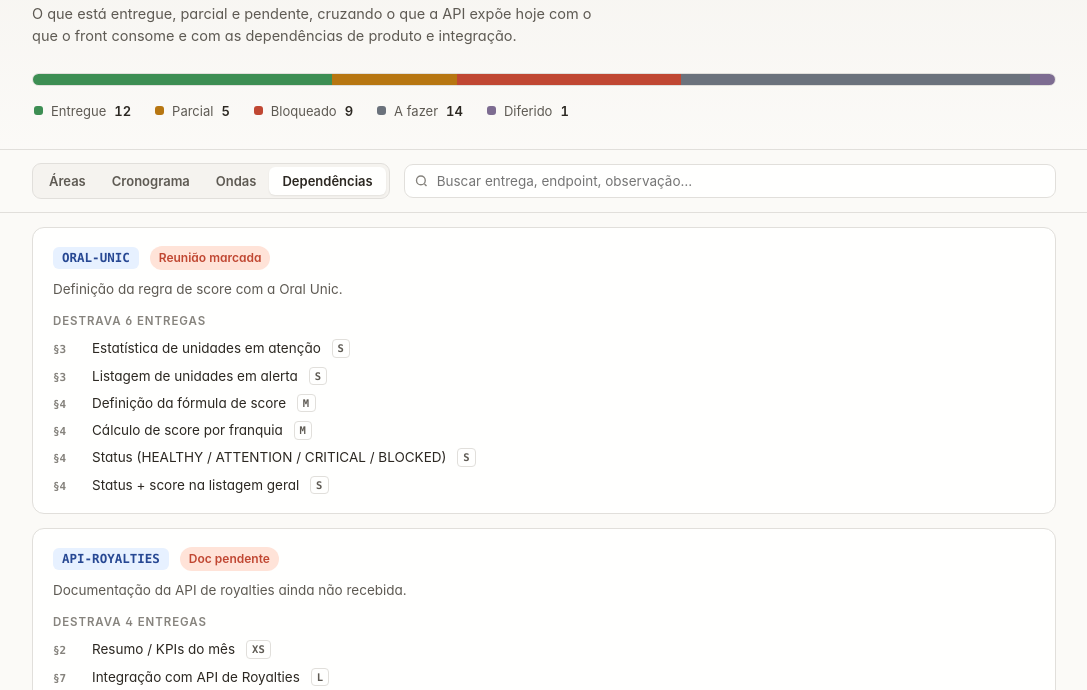
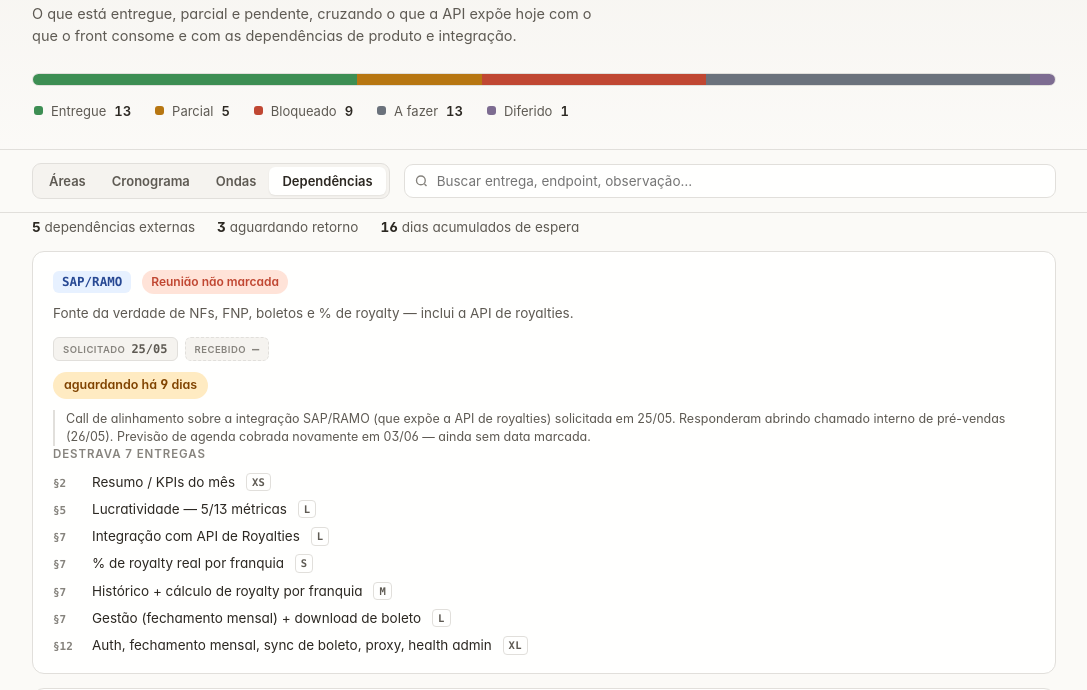
Before and after one commit to brittola/roadmap-franchise-backoffice, a plain HTML site: page index.html in a window 1280 px wide. Both pictures are taken after a click on the tab "Dependências". Shown: the part 110-800 px from the top of the page, without its empty margins (96-1183 px from the left). Drawn offline with Linux system fonts and the light colour scheme.

Commit message:
Enhance index.html with new styles for dependency tracking and update item statuses. This commit introduces CSS classes for displaying dependency delays and their statuses, along with updates to the dependency data structure and item completion status.

```diff
--- a/index.html
+++ b/index.html
@@ -113,6 +113,23 @@
   .dep-list { display: flex; flex-direction: column; gap: 7px; }
   .dep-item { display: flex; align-items: baseline; gap: 9px; font-size: 13.5px; }
   .dep-item .gid { font: 600 11px/1 var(--mono); color: var(--ink-faint); flex: none; width: 30px; }
+
+  /* ---------- Dep delay tracking ---------- */
+  .dep-summary { display: flex; flex-wrap: wrap; gap: 6px 22px; align-items: baseline; margin: 4px 0 2px; font-size: 13.5px; color: var(--ink-soft); }
+  .dep-summary strong { color: var(--ink); font-variant-numeric: tabular-nums; font-weight: 680; }
+  .dep-chrono { display: flex; flex-wrap: wrap; gap: 7px; margin: 0 0 11px; }
+  .chrono { font: 600 12px/1 var(--mono); color: var(--ink-soft); background: var(--panel); border: 1px solid var(--line); padding: 5px 9px; border-radius: 6px; display: inline-flex; gap: 6px; align-items: center; }
+  .chrono i { font: 600 9.5px/1 var(--sans); font-style: normal; letter-spacing: 0.05em; text-transform: uppercase; color: var(--ink-faint); }
+  .chrono.pend { border-style: dashed; color: var(--ink-faint); }
+  .dep-delay { display: flex; align-items: center; gap: 11px; flex-wrap: wrap; }
+  .dep-delay .dd-badge { font-size: 12.5px; font-weight: 600; padding: 4px 11px; border-radius: 999px; }
+  .dep-delay .dd-badge b { font-variant-numeric: tabular-nums; font-weight: 720; }
+  .dep-delay.done .dd-badge { color: var(--done); background: var(--done-bg); }
+  .dep-delay.partial .dd-badge { color: oklch(0.45 0.11 60); background: var(--partial-bg); }
+  .dep-delay.blocked .dd-badge { color: var(--blocked); background: var(--blocked-bg); }
+  .dep-delay.none { font-size: 12.5px; color: var(--ink-faint); font-style: italic; }
+  .dep-overdue { font-size: 12px; font-weight: 640; color: var(--blocked); }
+  .dep-log { font-size: 12.5px; line-height: 1.45; color: var(--ink-soft); margin-top: 11px; padding-left: 11px; border-left: 2px solid var(--line); }
 
   /* ---------- Waves ---------- */
   .wave-group { margin-top: 30px; position: relative; padding-left: 28px; }
@@ -237,13 +254,22 @@ const DAYS_PER_WEEK = 2;
 const days = sz => SIZES[sz] * DAYS_PER_WEEK;          // XS 1 · S 2 · M 4 · L 6 · XL 10
 const fmtD = n => Number.isInteger(n) ? String(n) : n.toFixed(1);
 
+// Datas em AAAA-MM-DD. requested = quando pedimos · resolved = quando chegou (null = pendente)
+// promised = prazo prometido pela contraparte (opcional) · log = histórico livre.
 const DEPS = {
-  "ORAL-UNIC":       { state: "Reunião marcada", desc: "Definição da regra de score com a Oral Unic." },
-  "API-ROYALTIES":   { state: "Doc pendente",    desc: "Documentação da API de royalties ainda não recebida." },
-  "API-ENCANTÔMETRO":{ state: "Doc pendente",    desc: "Documentação da API de encantômetro/NPS ainda não recebida." },
-  "SAP/RAMO":        { state: "A integrar",      desc: "Fonte da verdade de NFs, FNP, boletos e % de royalty." },
-  "FONTE-MKT":       { state: "A definir",       desc: "Como o gasto de marketing será cadastrado (Aymar/Geo com Oral Unic)." },
-  "DEF-DESPESAS":    { state: "A definir",       desc: "Regime (caixa vs. competência) e regra de rateio de despesas." },
+  "SAP/RAMO":        { state: "Reunião não marcada", desc: "Fonte da verdade de NFs, FNP, boletos e % de royalty — inclui a API de royalties.",
+                       requested: "2026-05-25", resolved: null, promised: null,
+                       log: "Call de alinhamento sobre a integração SAP/RAMO (que expõe a API de royalties) solicitada em 25/05. Responderam abrindo chamado interno de pré-vendas (26/05). Previsão de agenda cobrada novamente em 03/06 — ainda sem data marcada." },
+  "API-ENCANTÔMETRO":{ state: "Doc incompleta", desc: "Documentação da API de encantômetro/NPS (WeHelp) recebida sem as rotas necessárias.",
+                       requested: "2026-05-27", resolved: null, promised: null,
+                       log: "Doc solicitada em 27/05 e recebida em 03/06, mas sem as rotas que listam os resultados de NPS e encantômetro. Inclusão dessas rotas re-solicitada em 03/06 — ainda não recebida." },
+  "ORAL-UNIC":       { state: "Aguardando retorno", desc: "Definição da regra de score com a Oral Unic.",
+                       requested: "2026-06-03", resolved: null, promised: null,
+                       log: "Definições contatadas em 03/06 — ainda sem resposta." },
+  "FONTE-MKT":       { state: "A definir", desc: "Como o gasto de marketing será cadastrado (Aymar/Geo com Oral Unic).",
+                       requested: null, resolved: null, promised: null, log: "" },
+  "DEF-DESPESAS":    { state: "A definir", desc: "Regime (caixa vs. competência) e regra de rateio de despesas.",
+                       requested: null, resolved: null, promised: null, log: "" },
 };
 
 const WAVES = {
@@ -265,12 +291,12 @@ const ITEMS = [
   { g:"1", area:"Fundação & Autenticação", title:"Bootstrap do usuário", status:"done", endpoint:"GET /user-info", note:"{ id, name, email, role, companies, thumbUrl }.", deps:[], wave:"✓", size:"S" },
   { g:"1", area:"Fundação & Autenticação", title:"Foto / avatar do usuário", status:"done", endpoint:"em /user-info", note:"URL assinada via UserPhotoService.", deps:[], wave:"✓", size:"S" },
   { g:"1", area:"Fundação & Autenticação", title:"Guards de acesso", status:"done", endpoint:"", note:"AuthCookieGuard, RolesGuard, CompanyAccessGuard.", deps:[], wave:"✓", size:"S" },
-  { g:"1", area:"Fundação & Autenticação", title:"Integração “Esqueceu sua senha?”", status:"todo", endpoint:"POST /auth/forgot-password (proposto)", note:"Proxy do fluxo de recuperação do amigo-auth. UI já existe na tela de Login; falta endpoint BFF + broker upstream.", deps:[], wave:"A", size:"S" },
+  { g:"1", area:"Fundação & Autenticação", title:"Integração “Esqueceu sua senha?”", status:"done", endpoint:"POST /auth/forgot-password", note:"Proxy do fluxo de recuperação do amigo-auth. Finalizado em 03/06.", deps:[], wave:"✓", size:"S" },
 
   { g:"2", area:"Listagem & Detalhe de Franquias", title:"Listagem paginada + busca + região", status:"done", endpoint:"GET /franchisees", note:"Consumido via HTTP real.", deps:[], wave:"✓", size:"M" },
   { g:"2", area:"Listagem & Detalhe de Franquias", title:"Detalhe da franquia (núcleo)", status:"partial", endpoint:"GET /franchisees/:id", note:"DTO real; front ainda sobrepõe template mock para units, nps, director, revenueTrendK.", deps:[], wave:"A", size:"S" },
   { g:"2", area:"Listagem & Detalhe de Franquias", title:"Histórico de faturamento (6 meses)", status:"done", endpoint:"GET /franchisees/:id/billing-history", note:"Alimenta o gráfico de tendência.", deps:[], wave:"✓", size:"M" },
-  { g:"2", area:"Listagem & Detalhe de Franquias", title:"Resumo / KPIs do mês", status:"partial", endpoint:"GET /franchisees/:id/summary", note:"monthRevenue e closedEvaluations reais; royaltyPercent mockado em 5%.", deps:["API-ROYALTIES"], wave:"C", size:"XS" },
+  { g:"2", area:"Listagem & Detalhe de Franquias", title:"Resumo / KPIs do mês", status:"partial", endpoint:"GET /franchisees/:id/summary", note:"monthRevenue e closedEvaluations reais; royaltyPercent mockado em 5%.", deps:["SAP/RAMO"], wave:"C", size:"XS" },
 
   { g:"3", area:"Dashboard Executivo", title:"Ranking de faturamento (Top 20)", status:"done", endpoint:"GET /dashboard/revenue-ranking", note:"FRANCHISOR-only; HTTP real.", deps:[], wave:"✓", size:"M" },
   { g:"3", area:"Dashboard Executivo", title:"Faixa de KPIs (GMV, unidades ativas)", status:"partial", endpoint:"", note:"Front ainda usa listFranchiseesLegacyMock() para parte da faixa.", deps:[], wave:"A", size:"S" },
@@ -290,9 +316,9 @@ const ITEMS = [
   { g:"6", area:"Encantômetro & NPS", title:"Integração com API de Encantômetro/NPS", status:"blocked", endpoint:"", note:"Ausente na API; documentação ainda não recebida.", deps:["API-ENCANTÔMETRO"], wave:"D", size:"L" },
   { g:"6", area:"Encantômetro & NPS", title:"Métrica de encantômetro + taxa de resposta", status:"todo", endpoint:"", note:"Bloco Gente/Cliente; depende da integração.", deps:["API-ENCANTÔMETRO"], wave:"D", size:"M" },
 
-  { g:"7", area:"Royalties", title:"Integração com API de Royalties", status:"blocked", endpoint:"", note:"Módulo vazio; RoyaltyRateService retorna 5% hardcoded.", deps:["API-ROYALTIES"], wave:"C", size:"L" },
-  { g:"7", area:"Royalties", title:"% de royalty real por franquia", status:"blocked", endpoint:"alimenta /summary", note:"Substitui o mock de 5%.", deps:["API-ROYALTIES","SAP/RAMO"], wave:"C", size:"S" },
-  { g:"7", area:"Royalties", title:"Histórico + cálculo de royalty por franquia", status:"todo", endpoint:"GET /franchisees/:id/royalties?month=", note:"Agregação mensal por unidade.", deps:["API-ROYALTIES","SAP/RAMO"], wave:"C", size:"M" },
+  { g:"7", area:"Royalties", title:"Integração com API de Royalties", status:"blocked", endpoint:"", note:"Módulo vazio; RoyaltyRateService retorna 5% hardcoded.", deps:["SAP/RAMO"], wave:"C", size:"L" },
+  { g:"7", area:"Royalties", title:"% de royalty real por franquia", status:"blocked", endpoint:"alimenta /summary", note:"Substitui o mock de 5%.", deps:["SAP/RAMO"], wave:"C", size:"S" },
+  { g:"7", area:"Royalties", title:"Histórico + cálculo de royalty por franquia", status:"todo", endpoint:"GET /franchisees/:id/royalties?month=", note:"Agregação mensal por unidade.", deps:["SAP/RAMO"], wave:"C", size:"M" },
   { g:"7", area:"Royalties", title:"Gestão (fechamento mensal) + download de boleto", status:"todo", endpoint:"GET /royalties?month= · proxy", note:"Depende do sync SAP/RAMO.", deps:["SAP/RAMO"], wave:"C", size:"L" },
 
   { g:"8", area:"Configuração de Planejamento (Metas)", title:"Versão inicial de planejamento", status:"done", endpoint:"", note:"Finalizada.", deps:[], wave:"✓", size:"M" },
@@ -318,6 +344,38 @@ const state = { view: "areas", active: new Set(ORDER), search: "", dep: null, st
 
 const css = s => getComputedStyle(document.documentElement).getPropertyValue(s);
 const esc = s => s.replace(/[&<>]/g, c => ({ "&":"&amp;", "<":"&lt;", ">":"&gt;" }[c]));
+
+// ---------- Dependency delay tracking ----------
+const MS_DAY = 86400000;
+const _today = new Date(); _today.setHours(0,0,0,0);
+const parseDate = s => { if(!s) return null; const [y,m,d] = s.split("-").map(Number); return new Date(y, m-1, d); };
+const fmtBR = s => { const d = parseDate(s); return d ? `${String(d.getDate()).padStart(2,"0")}/${String(d.getMonth()+1).padStart(2,"0")}` : ""; };
+const dayWord = n => n === 1 ? "dia" : "dias";
+function depDelay(dep){
+  const req = parseDate(dep.requested);
+  if(!req) return null;
+  const res = parseDate(dep.resolved);
+  const dur = Math.max(0, Math.round(((res || _today) - req) / MS_DAY));
+  const prom = parseDate(dep.promised);
+  const overdue = (!res && prom && _today > prom) ? Math.round((_today - prom) / MS_DAY) : null;
+  return { dur, pending: !res, overdue };
+}
+function delayHtml(dep){
+  const info = depDelay(dep);
+  if(!info) return `<div class="dep-delay none">Sem data de solicitação registrada — preencha <code>requested</code> no fonte.</div>`;
+  const { dur, pending, overdue } = info;
+  const cls = pending ? (overdue != null ? "blocked" : "partial") : "done";
+  const label = pending ? `aguardando há <b>${dur}</b> ${dayWord(dur)}` : `levou <b>${dur}</b> ${dayWord(dur)}`;
+  const chips = [`<span class="chrono"><i>Solicitado</i> ${fmtBR(dep.requested)}</span>`];
+  if(dep.promised) chips.push(`<span class="chrono"><i>Prometido</i> ${fmtBR(dep.promised)}</span>`);
+  chips.push(dep.resolved
+    ? `<span class="chrono"><i>Recebido</i> ${fmtBR(dep.resolved)}</span>`
+    : `<span class="chrono pend"><i>Recebido</i> —</span>`);
+  const over = overdue != null ? `<span class="dep-overdue">⚠ ${overdue} ${dayWord(overdue)} além do prazo</span>` : "";
+  return `<div class="dep-chrono">${chips.join("")}</div>
+    <div class="dep-delay ${cls}"><span class="dd-badge">${label}</span>${over}</div>
+    ${dep.log ? `<div class="dep-log">${esc(dep.log)}</div>` : ""}`;
+}
 
 // ---------- Progress bar + legend ----------
 function buildProgress() {
@@ -399,12 +457,30 @@ function renderWaves(){
   if(def.length) el.innerHTML += `<section class="wave-group"><div class="wave-head"><h2>Sem onda</h2><span class="tag-when">diferido</span></div>${def.map(rowHtml).join("")}</section>`;
 }
 function renderDeps(){
-  document.getElementById("view-deps").innerHTML = Object.keys(DEPS).map(d=>{
+  // pendentes primeiro (maior espera no topo), depois resolvidos, depois sem data
+  const rank = info => !info ? 2 : (info.pending ? 0 : 1);
+  const keys = Object.keys(DEPS).sort((a,b)=>{
+    const ia = depDelay(DEPS[a]), ib = depDelay(DEPS[b]);
+    return rank(ia) - rank(ib) || ((ia && ib) ? ib.dur - ia.dur : 0);
+  });
+
+  const tracked = keys.map(k=>depDelay(DEPS[k])).filter(Boolean);
+  const pendingCount = tracked.filter(i=>i.pending).length;
+  const totalWait = tracked.reduce((s,i)=> s + (i.pending ? i.dur : 0), 0);
+  const summary = `<div class="dep-summary">
+      <span><strong>${keys.length}</strong> dependências externas</span>
+      <span><strong>${pendingCount}</strong> aguardando retorno</span>
+      <span><strong>${totalWait}</strong> ${dayWord(totalWait)} acumulados de espera</span>
+    </div>`;
+
+  document.getElementById("view-deps").innerHTML = summary + keys.map(d=>{
+    const dep = DEPS[d];
     const unlocks = ITEMS.filter(i=>i.deps.includes(d));
     return `<div class="dep-card">
       <div class="dep-head"><span class="dep-tag">${d}</span>
-        <span class="dep-state" style="color:${css('--blocked')};background:${css('--blocked-bg')}">${DEPS[d].state}</span></div>
-      <div class="dep-desc">${esc(DEPS[d].desc)}</div>
+        <span class="dep-state" style="color:${css('--blocked')};background:${css('--blocked-bg')}">${esc(dep.state)}</span></div>
+      <div class="dep-desc">${esc(dep.desc)}</div>
+      ${delayHtml(dep)}
       <div class="dep-unlocks">Destrava ${unlocks.length} ${unlocks.length===1?'entrega':'entregas'}</div>
       <div class="dep-list">${unlocks.map(i=>`<div class="dep-item"><span class="gid">§${i.g}</span><span>${esc(i.title)} <span class="size">${i.size}</span></span></div>`).join("")}</div>
     </div>`;
```
